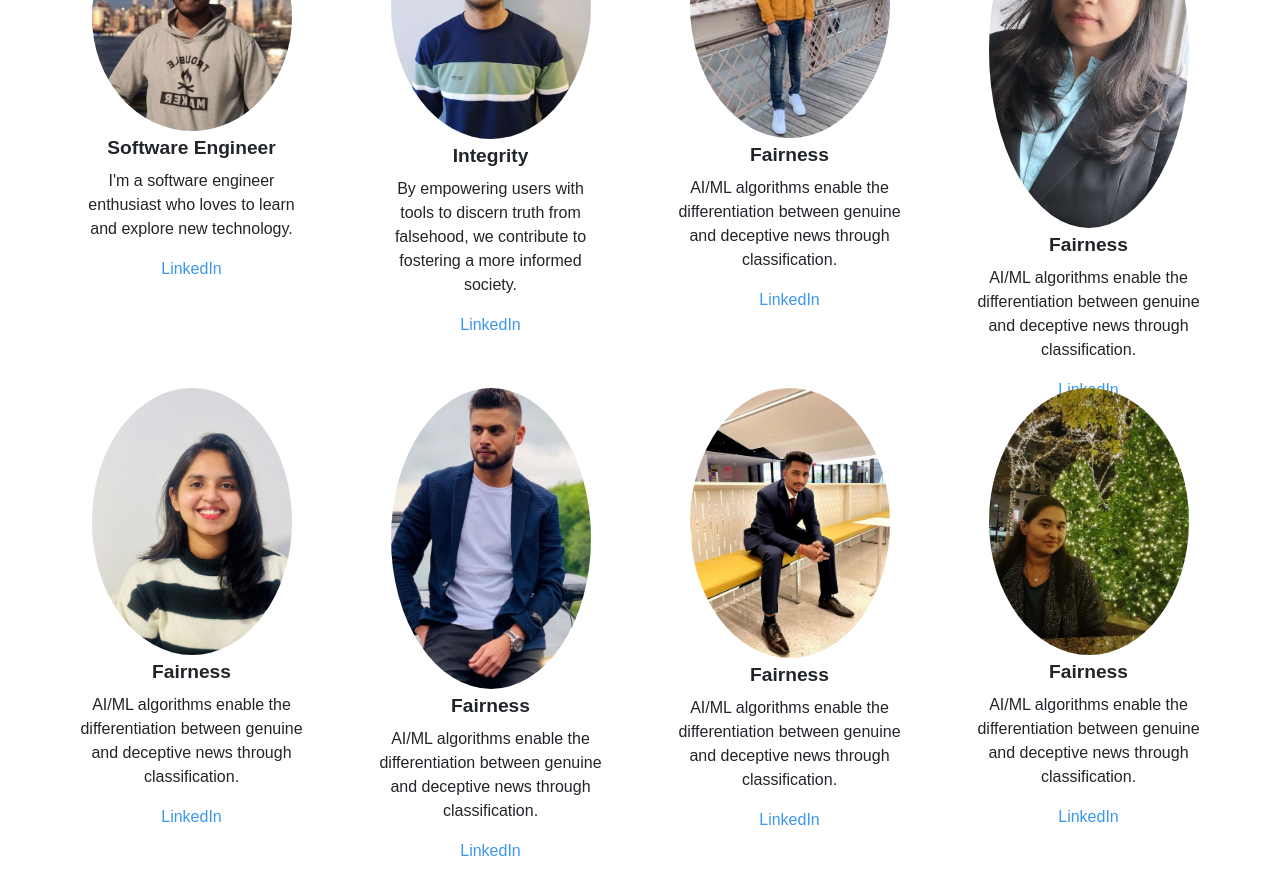
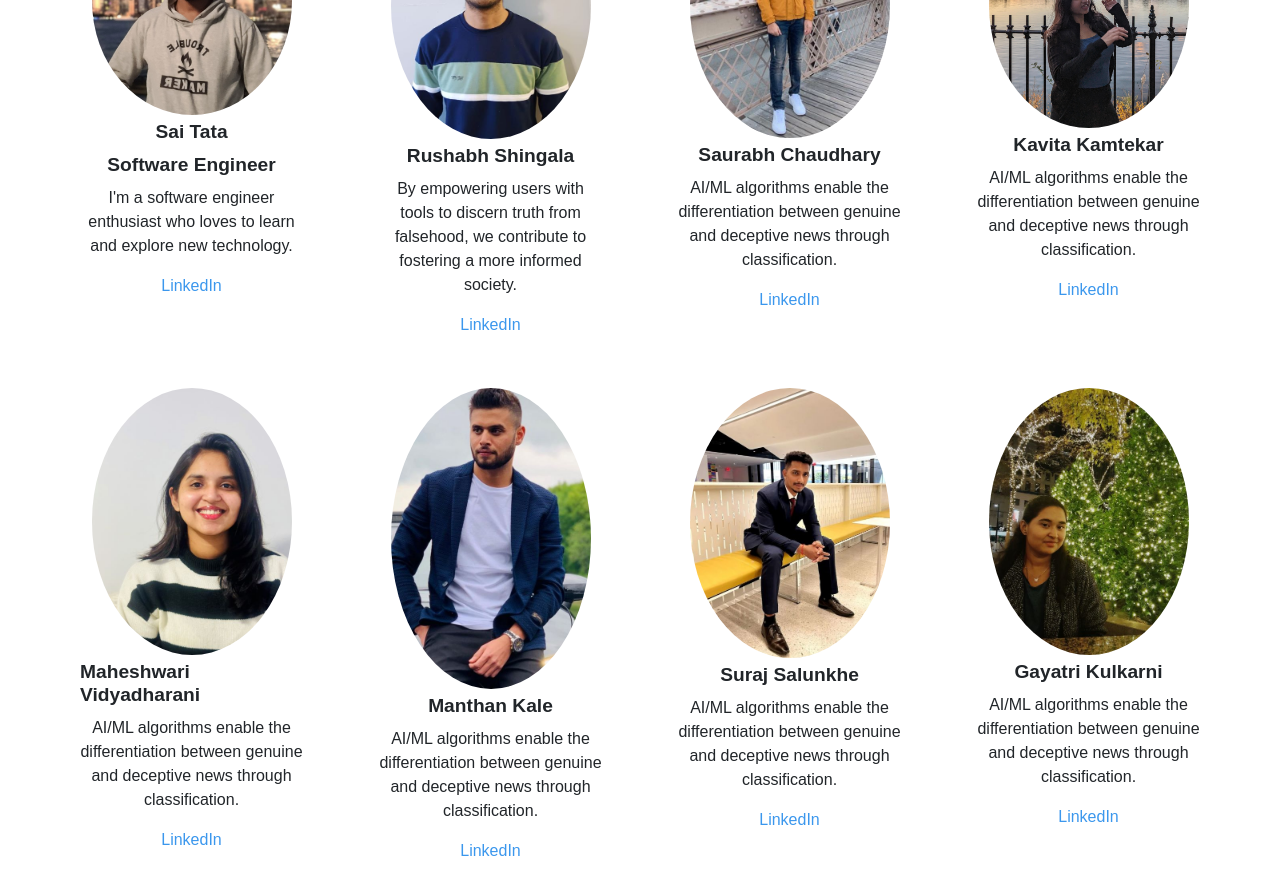
Before and after one commit to Saitata7/2024S-JusticeLeague, a React (Create React App) app in the folder source_code/: page / in a window 1280 px wide. Shown: the part 3340-4234 px from the top of the page. Built offline with nearby package versions, Linux system fonts and the light colour scheme; no server answers; a web font is replaced by a local one.

Commit message:
Changes in Contribution page.

```diff
--- a/source_code/src/components/contribution/ConElements.js
+++ b/source_code/src/components/contribution/ConElements.js
@@ -65,7 +65,7 @@ export const ServicesIcon = styled.img`
 
 export const ServicesH1 = styled.h1`
     font-size: 2.5rem;
-    color: #fff;
+    color: #00000;
     margin-bottom: 64px;
 
     @media screen and (max-width: 480px) {
--- a/source_code/src/components/contribution/index.js
+++ b/source_code/src/components/contribution/index.js
@@ -4,7 +4,7 @@ import Sai from "../../images/team/sai.jpeg"
 import Maheshwari from "../../images/team/maheshwari.jpg"
 import Manthan from "../../images/team/manthan.jpg"
 import Rushabh from "../../images/team/Rushabh.jpg"
-import kavita from "../../images/team/kavita.jpg"
+import kavita from "../../images/team/Kavita.jpeg"
 import Saurabh from "../../images/team/saurabh.jpg"
 import Gayatri from "../../images/team/gayatri.jpg"
 import Suraj from "../../images/team/suraj.jpg"
@@ -16,6 +16,7 @@ const Contribution = () => {
       <ServicesWrapper>
         <ServicesCard>
           <ServicesIcon src={Sai} />
+          <ServicesH2>Sai Tata</ServicesH2>
           <ServicesH2>Software Engineer</ServicesH2>
           <ServicesP>
           I'm a software engineer enthusiast who loves to learn and explore new technology.
@@ -24,7 +25,7 @@ const Contribution = () => {
         </ServicesCard>
         <ServicesCard>
           <ServicesIcon src={Rushabh} />
-          <ServicesH2>Integrity</ServicesH2>
+          <ServicesH2>Rushabh Shingala</ServicesH2>
           <ServicesP>
           By empowering users with tools to discern truth from falsehood,
           we contribute to fostering a more informed society.
@@ -33,7 +34,8 @@ const Contribution = () => {
         </ServicesCard>
         <ServicesCard>
           <ServicesIcon src={Saurabh} />
-          <ServicesH2>Fairness</ServicesH2>
+          <ServicesH2>Saurabh Chaudhary</ServicesH2>
+
           <ServicesP>
           AI/ML algorithms enable the differentiation between genuine
           and deceptive news through classification.
@@ -42,7 +44,7 @@ const Contribution = () => {
         </ServicesCard>
         <ServicesCard>
           <ServicesIcon src={kavita} />
-          <ServicesH2>Fairness</ServicesH2>
+          <ServicesH2>Kavita Kamtekar</ServicesH2>
           <ServicesP>
           AI/ML algorithms enable the differentiation between genuine
           and deceptive news through classification.
@@ -51,7 +53,7 @@ const Contribution = () => {
         </ServicesCard>
         <ServicesCard>
           <ServicesIcon src={Maheshwari} />
-          <ServicesH2>Fairness</ServicesH2>
+          <ServicesH2>Maheshwari Vidyadharani</ServicesH2>
           <ServicesP>
           AI/ML algorithms enable the differentiation between genuine
           and deceptive news through classification.
@@ -60,7 +62,7 @@ const Contribution = () => {
         </ServicesCard>
         <ServicesCard>
           <ServicesIcon src={Manthan} />
-          <ServicesH2>Fairness</ServicesH2>
+          <ServicesH2>Manthan Kale</ServicesH2>
           <ServicesP>
           AI/ML algorithms enable the differentiation between genuine
           and deceptive news through classification.
@@ -69,7 +71,7 @@ const Contribution = () => {
         </ServicesCard>
         <ServicesCard>
           <ServicesIcon src={Suraj} />
-          <ServicesH2>Fairness</ServicesH2>
+          <ServicesH2>Suraj Salunkhe</ServicesH2>
           <ServicesP>
           AI/ML algorithms enable the differentiation between genuine
           and deceptive news through classification.
@@ -78,7 +80,7 @@ const Contribution = () => {
         </ServicesCard>
         <ServicesCard>
           <ServicesIcon src={Gayatri} />
-          <ServicesH2>Fairness</ServicesH2>
+          <ServicesH2>Gayatri Kulkarni</ServicesH2>
           <ServicesP>
           AI/ML algorithms enable the differentiation between genuine
           and deceptive news through classification.
```
Also changed, not shown: source_code/src/images/team/Kavita.jpeg (added), source_code/src/images/team/kavita.jpg (deleted).
